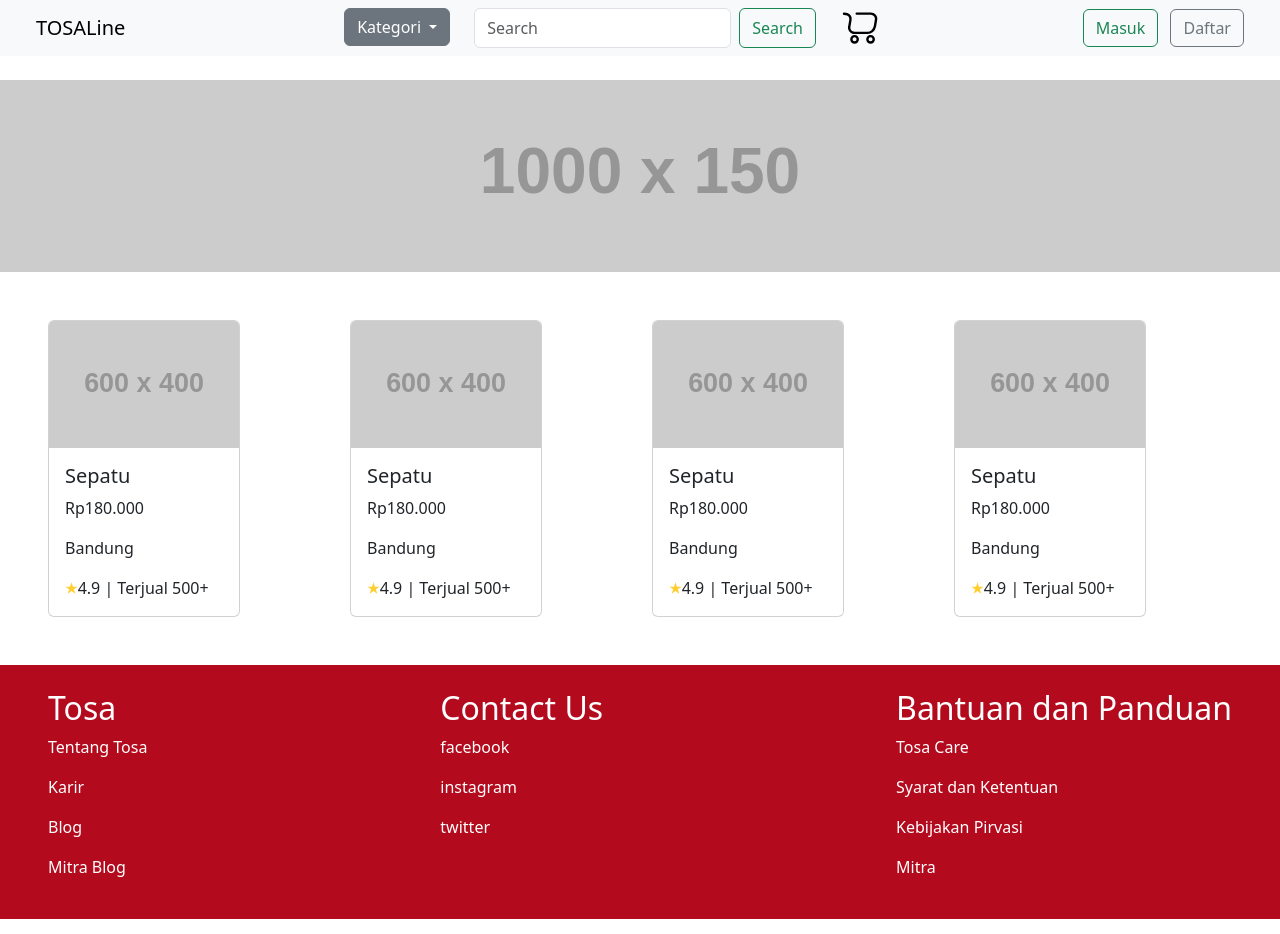
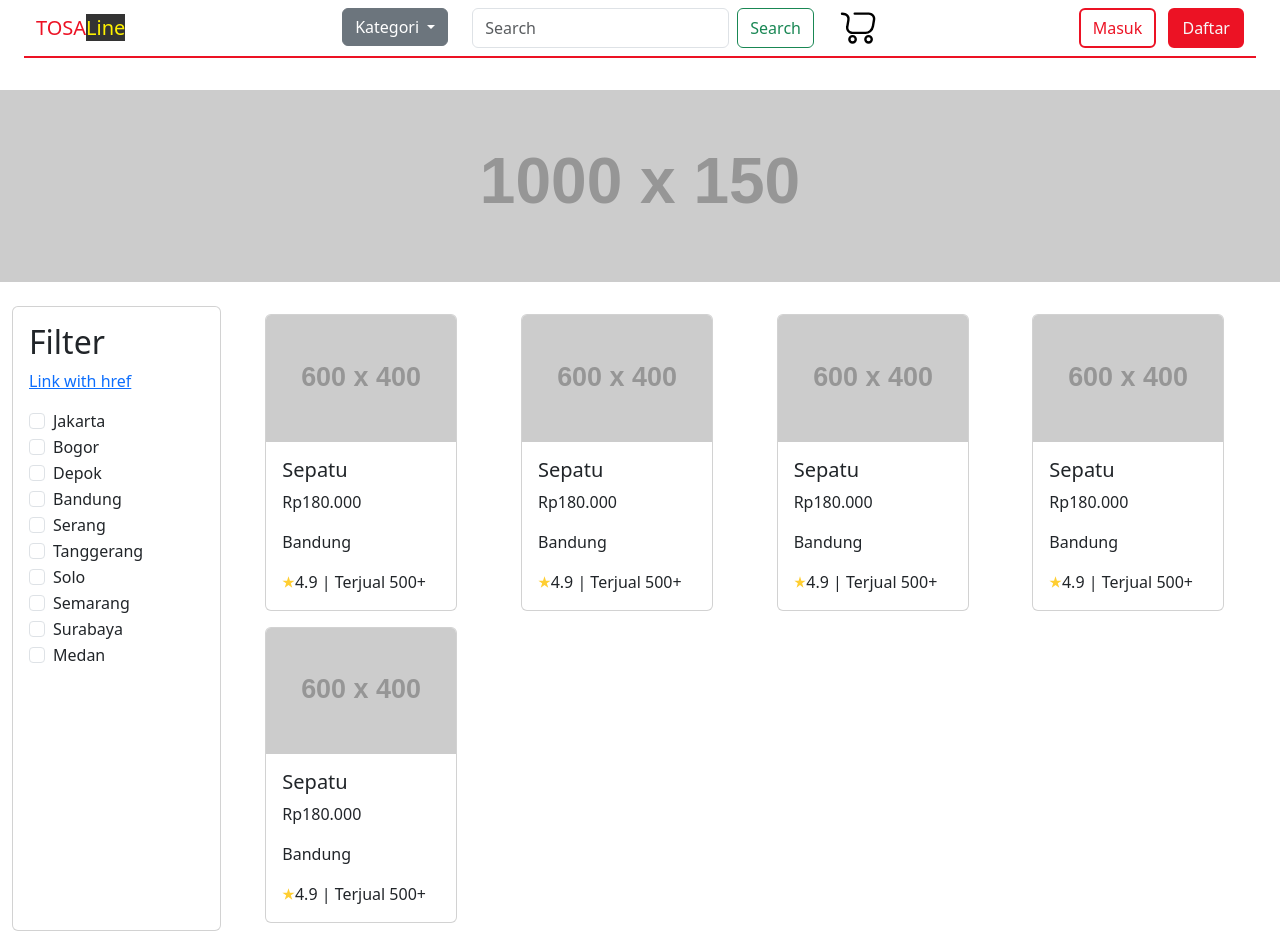
Before and after one commit to purplehaze11/tugas-inosoft-bootstrap, a plain HTML site: page index.html in a window 1280 px wide. Shown: the top 934 px of the page. Drawn offline with nearby package versions, Linux system fonts and the light colour scheme; placeholder pictures from the web are drawn by us.

Commit message:
Added filter card

```diff
--- a/index.html
+++ b/index.html
@@ -20,9 +20,12 @@
 	</head>
 	<body>
 		<header>
-			<nav class="navbar navbar-expand-lg bg-body-tertiary px-4">
-				<div class="container-fluid">
-					<a class="navbar-brand">TOSALine</a>
+			<nav class="navbar navbar-expand-lg px-4">
+				<div
+					id="nav-border"
+					class="container-fluid pb-2"
+				>
+					<a class="navbar-brand">TOSA<span>Line</span></a>
 					<div class="d-flex">
 						<div class="dropdown">
 							<button
@@ -84,13 +87,15 @@
 					</div>
 					<form>
 						<button
-							class="btn btn-outline-success me-2"
+							id="btn-masuk"
+							class="btn me-2"
 							type="button"
 						>
 							Masuk
 						</button>
 						<button
-							class="btn btn-outline-secondary"
+							id="btn-daftar"
+							class="btn"
 							type="button"
 						>
 							Daftar
@@ -110,11 +115,200 @@
 					alt="..."
 				/>
 			</section>
+
 			<section
+				class="container-fluid my-4"
 				id="sec-content"
-				class="m-5"
 			>
-				<div class="row g-4">
+				<div class="row g-0">
+					<div class="card col-4 col-lg-2 col-sm-3 col-xs-6 me-4 p-3">
+						<h2 class="card-title">Filter</h2>
+						<p class="d-inline-flex gap-1">
+							<a
+								data-bs-toggle="collapse"
+								href="#collapseExample"
+								role="button"
+								aria-expanded="false"
+								aria-controls="collapseExample"
+							>
+								Link with href
+							</a>
+						</p>
+						<div
+							class="collapse.show"
+							id="collapseExample"
+						>
+							<div class="form-check">
+								<input
+									class="form-check-input"
+									type="checkbox"
+									value=""
+									id="flexCheckDefault"
+								/>
+								<label
+									class="form-check-label"
+									for="flexCheckDefault"
+								>
+									Jakarta
+								</label>
+							</div>
+							<div class="form-check">
+								<input
+									class="form-check-input"
+									type="checkbox"
+									value=""
+									id="flexCheckChecked"
+								/>
+								<label
+									class="form-check-label"
+									for="flexCheckChecked"
+								>
+									Bogor
+								</label>
+							</div>
+							<div class="form-check">
+								<input
+									class="form-check-input"
+									type="checkbox"
+									value=""
+									id="flexCheckChecked"
+								/>
+								<label
+									class="form-check-label"
+									for="flexCheckChecked"
+								>
+									Depok
+								</label>
+							</div>
+							<div class="form-check">
+								<input
+									class="form-check-input"
+									type="checkbox"
+									value=""
+									id="flexCheckChecked"
+								/>
+								<label
+									class="form-check-label"
+									for="flexCheckChecked"
+								>
+									Bandung
+								</label>
+							</div>
+							<div class="form-check">
+								<input
+									class="form-check-input"
+									type="checkbox"
+									value=""
+									id="flexCheckChecked"
+								/>
+								<label
+									class="form-check-label"
+									for="flexCheckChecked"
+								>
+									Serang
+								</label>
+							</div>
+							<div class="form-check">
+								<input
+									class="form-check-input"
+									type="checkbox"
+									value=""
+									id="flexCheckChecked"
+								/>
+								<label
+									class="form-check-label"
+									for="flexCheckChecked"
+								>
+									Tanggerang
+								</label>
+							</div>
+							<div class="form-check">
+								<input
+									class="form-check-input"
+									type="checkbox"
+									value=""
+									id="flexCheckChecked"
+								/>
+								<label
+									class="form-check-label"
+									for="flexCheckChecked"
+								>
+									Solo
+								</label>
+							</div>
+							<div class="form-check">
+								<input
+									class="form-check-input"
+									type="checkbox"
+									value=""
+									id="flexCheckChecked"
+								/>
+								<label
+									class="form-check-label"
+									for="flexCheckChecked"
+								>
+									Semarang
+								</label>
+							</div>
+							<div class="form-check">
+								<input
+									class="form-check-input"
+									type="checkbox"
+									value=""
+									id="flexCheckChecked"
+								/>
+								<label
+									class="form-check-label"
+									for="flexCheckChecked"
+								>
+									Surabaya
+								</label>
+							</div>
+							<div class="form-check">
+								<input
+									class="form-check-input"
+									type="checkbox"
+									value=""
+									id="flexCheckChecked"
+								/>
+								<label
+									class="form-check-label"
+									for="flexCheckChecked"
+								>
+									Medan
+								</label>
+							</div>
+						</div>
+					</div>
+
+					<div
+						id="store-products"
+						class="container col-8 col-lg-10 col-sm-9 col-xs-6 row mt-0"
+					>
+						<div class="col">
+							<div
+								class="card"
+								style="width: 12rem"
+							>
+								<img
+									src="https://placehold.co/600x400"
+									class="card-img-top"
+									alt="..."
+								/>
+								<div class="card-body">
+									<h5 class="card-title">Sepatu</h5>
+									<p class="card-text">Rp180.000</p>
+									<p>Bandung</p>
+									<div class="rating d-flex">
+										<img
+											src="./assets/star-svgrepo-com.svg"
+											alt=""
+										/>
+										<p class="m-0">4.9 | Terjual 500+</p>
+									</div>
+								</div>
+							</div>
+						</div>
 						<div class="col">
 							<div
 								class="card"
@@ -212,6 +406,7 @@
 							</div>
 						</div>
 					</div>
+				</div>
 			</section>
 		</main>
 		<footer class="d-flex justify-content-between py-4 px-5">
--- a/styles.css
+++ b/styles.css
@@ -5,16 +5,28 @@
 	--color-primary: #ec1224;
 	--color-secondary: white;
 	--color-content: #333333;
-	--font-lg: 5rem;
-	--font-md: 3.5rem;
-	--font-sm: 2rem;
-	--margin-content: 4rem 6rem;
-	--padding-content: 0 6rem;
-	--topbottom-space: 4rem 0;
+	--color-yellow: #fff200;
 	--border-line: 2px solid #ec1224;
 }
 
+body {
+	background-color: var(--background);
+}
+
 header {
+	& #nav-border {
+		border-bottom: var(--border-line);
+	}
+
+	& .navbar-brand {
+		color: var(--color-primary);
+	}
+
+	& span {
+		color: var(--color-yellow);
+		background-color: var(--color-content);
+	}
+
 	& #cart {
 		width: 40px;
 	}
@@ -22,9 +34,28 @@ header {
 	& img {
 		width: 100%;
 	}
+
+	& #btn-masuk {
+		border: var(--border-line);
+		color: var(--color-primary);
+	}
+
+	& #btn-daftar {
+		background-color: var(--color-primary);
+		color: var(--background);
+		border: var(--border-line);
+	}
+}
+
+#store-products {
+	.col {
+		margin: 0.5rem;
+	}
 }
 
 .card {
+	margin: 0;
+
 	.rating {
 		& img {
 			width: 8%;
```
Lines whose indentation alone changed are shown as unchanged.
